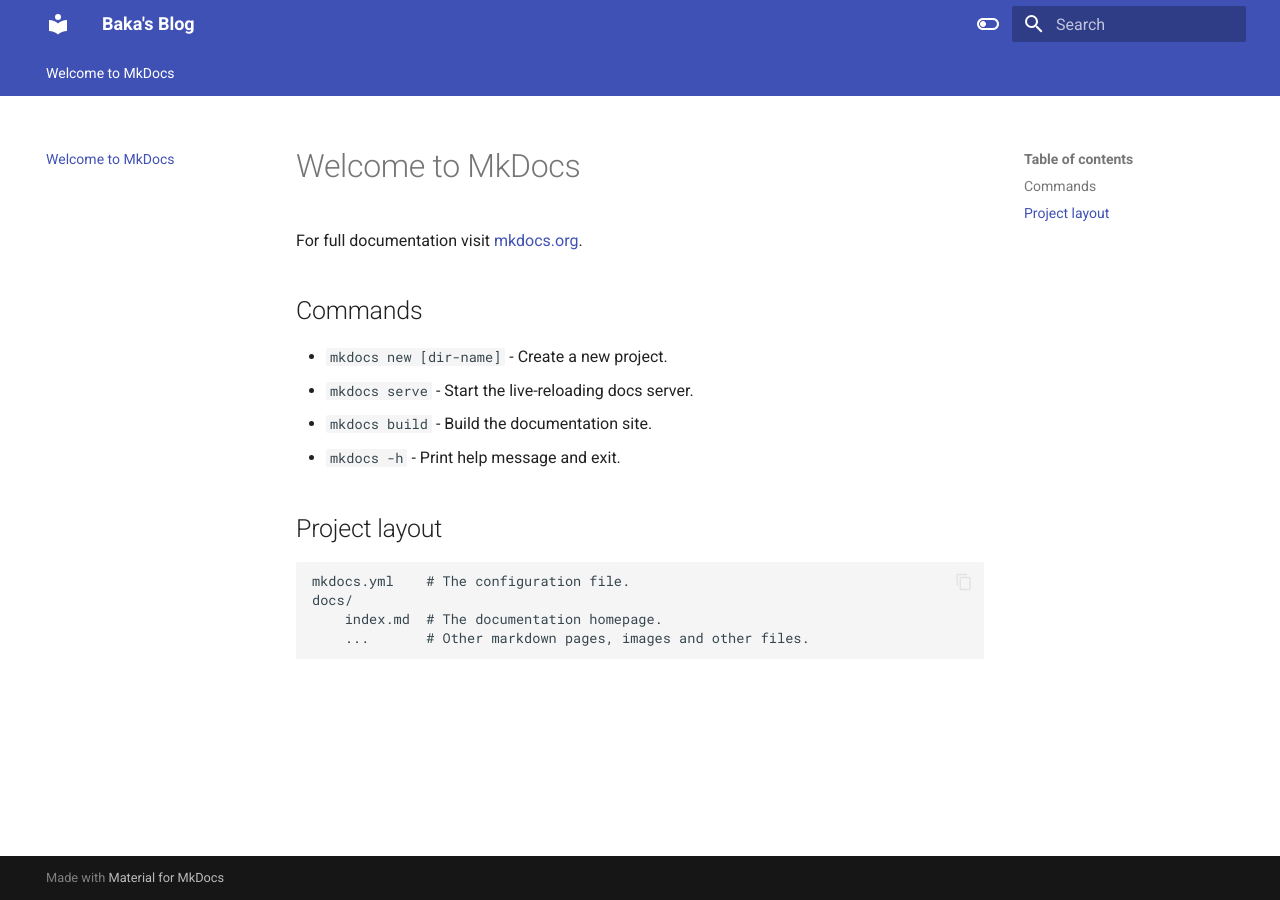
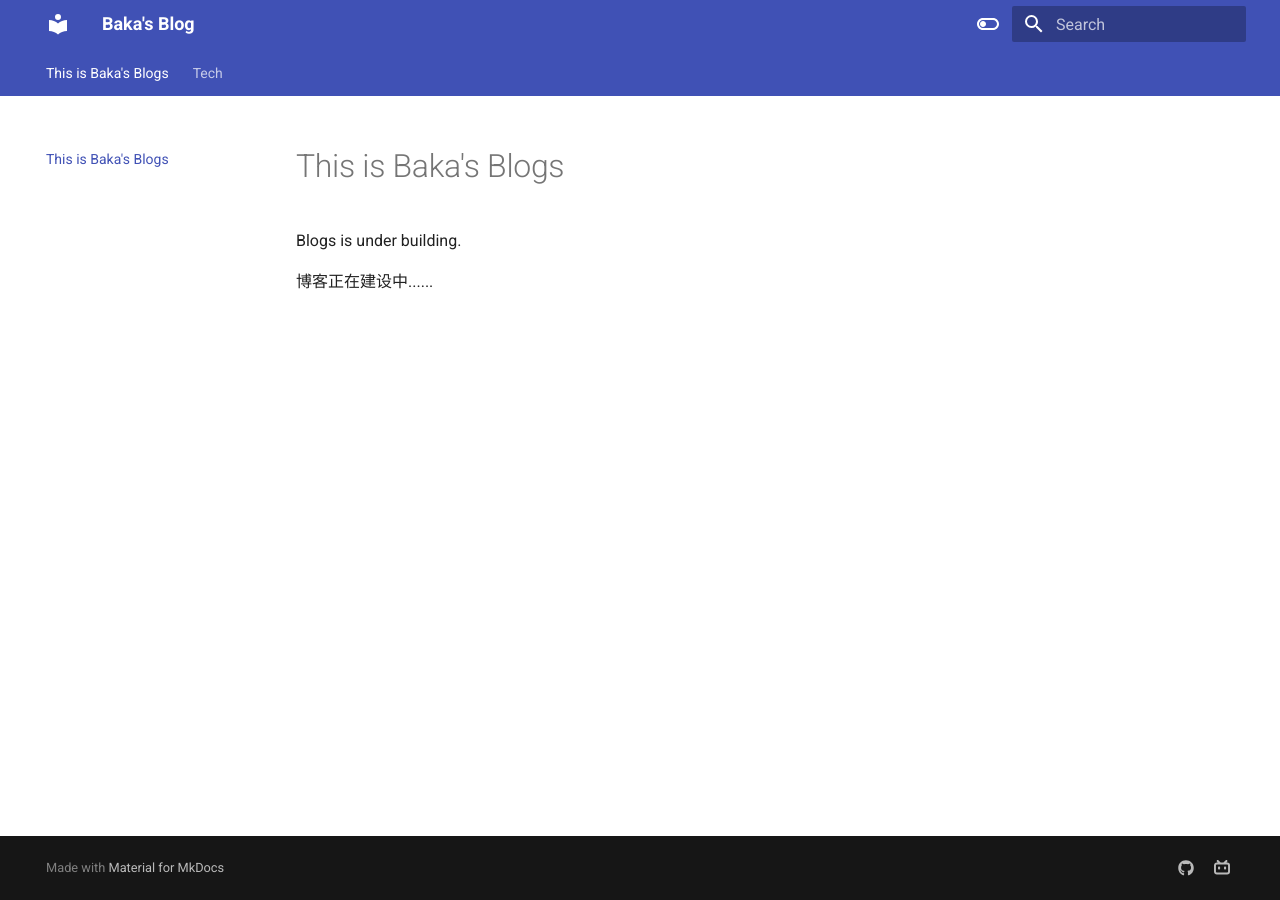
Before and after one commit to Bakameow/Bakameow.github.io, an MkDocs documentation site: the page built from docs/index.md, in a window 1280 px wide. Built offline with MkDocs 1.6.1 and Material for MkDocs 9.7.7, drawn with Linux system fonts in a browser that asks for light colours.

Commit message:
post the first blog

```diff
--- a/docs/index.md
+++ b/docs/index.md
@@ -1,17 +1,5 @@
-# Welcome to MkDocs
+# This is Baka's Blogs
 
-For full documentation visit [mkdocs.org](https://www.mkdocs.org).
+Blogs is under building.
 
-## Commands
-
-* `mkdocs new [dir-name]` - Create a new project.
-* `mkdocs serve` - Start the live-reloading docs server.
-* `mkdocs build` - Build the documentation site.
-* `mkdocs -h` - Print help message and exit.
-
-## Project layout
-
-    mkdocs.yml    # The configuration file.
-    docs/
-        index.md  # The documentation homepage.
-        ...       # Other markdown pages, images and other files.
+博客正在建设中......
--- a/mkdocs.yml
+++ b/mkdocs.yml
@@ -42,3 +42,15 @@ theme:
     # 可以通过按钮复制代码
     # https://squidfunk.github.io/mkdocs-material/reference/code-blocks/#code-copy-button
     - content.code.copy
+
+extra:
+  # tags:
+  #   HTML5: html
+  #   JavaScript: js
+  #   CSS: css
+  generator: true  #页脚显示Made with Material for MkDocs
+  social:
+    - icon: fontawesome/brands/github
+      link: https://github.com/Bakameow
+    - icon: fontawesome/brands/bilibili
+      link: https://space.bilibili.com/179532110
```
Also changed, not shown: docs/tech/how_to_set_a_home_linux_server.md (added, +104 -0 lines).
